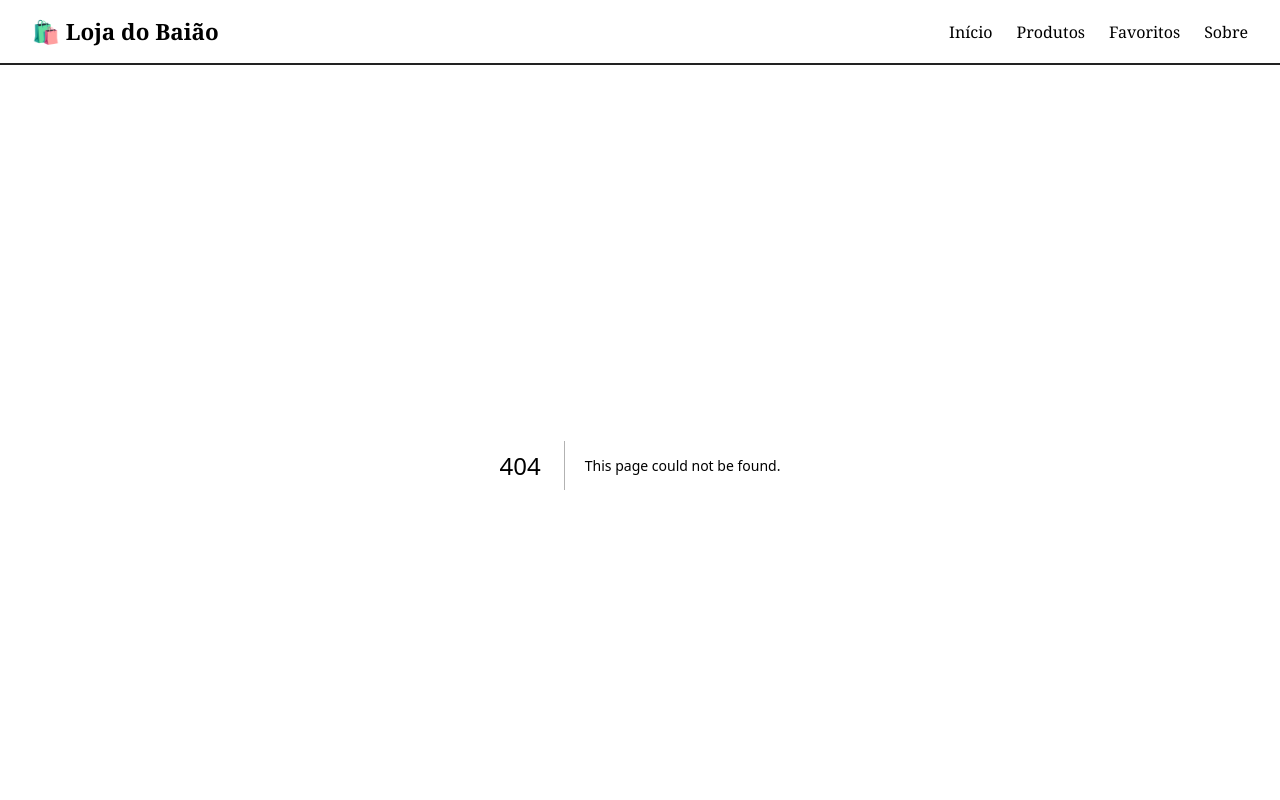
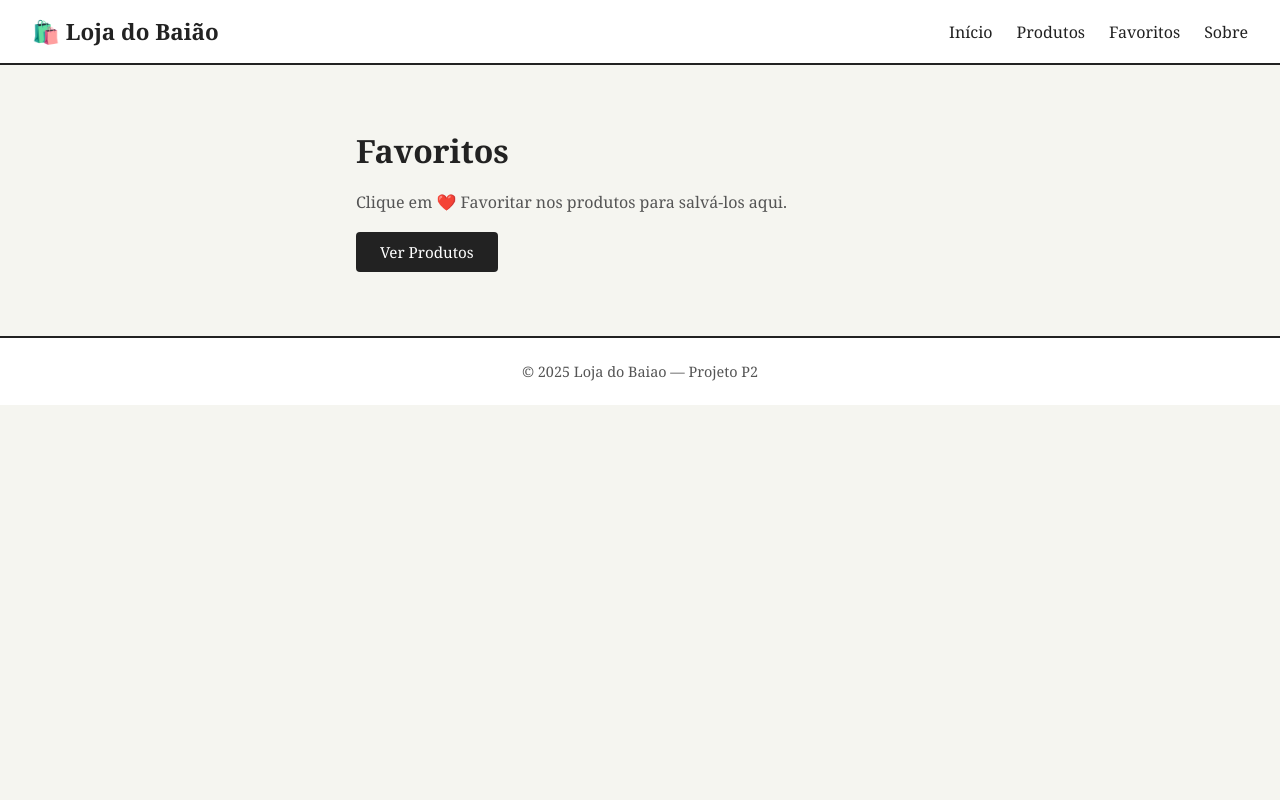
Before and after one commit to Eduardo062au/loja-do-Baiao, a Next.js app: page /favoritos in a window 1280 px wide. Before the commit this address had no page. Shown: the top 800 px of the page. Built offline with nearby package versions, Linux system fonts and the light colour scheme.

Commit message:
página de favoritos

```diff
--- /dev/null
+++ b/app/favoritos/page.module.css
@@ -0,0 +1,30 @@
+.container {
+  max-width: 600px;
+  margin: 3rem auto;
+  padding: 1rem;
+  display: flex;
+  flex-direction: column;
+  gap: 1.2rem;
+}
+
+.titulo {
+  font-size: 2rem;
+}
+
+.texto {
+  color: #555;
+  font-size: 1rem;
+}
+
+.btn {
+  background-color: #222;
+  color: #fff;
+  padding: 0.6rem 1.5rem;
+  border-radius: 4px;
+  font-size: 0.95rem;
+  width: fit-content;
+}
+
+.btn:hover {
+  background-color: #444;
+}
--- /dev/null
+++ b/app/favoritos/page.tsx
@@ -0,0 +1,16 @@
+import styles from './page.module.css'
+import Link from 'next/link'
+
+export default function FavoritosPage() {
+  return (
+    <div className={styles.container}>
+      <h1 className={styles.titulo}>Favoritos</h1>
+      <p className={styles.texto}>
+        Clique em ❤️ Favoritar nos produtos para salvá-los aqui.
+      </p>
+      <Link href="/produtos" className={styles.btn}>
+        Ver Produtos
+      </Link>
+    </div>
+  )
+}
```
